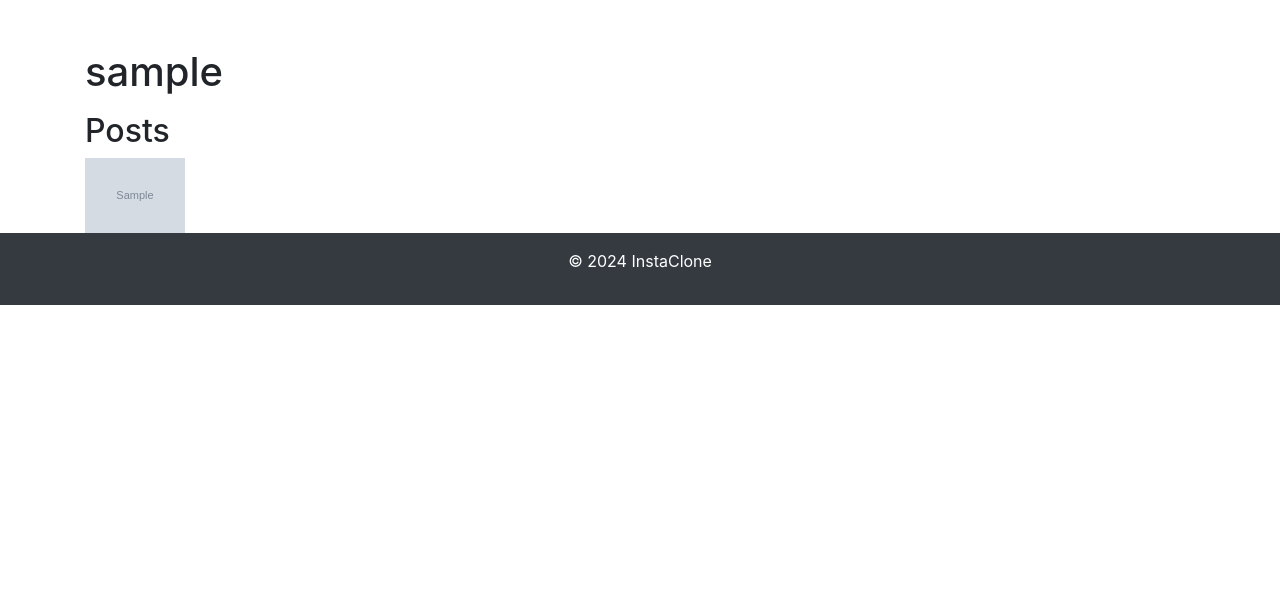
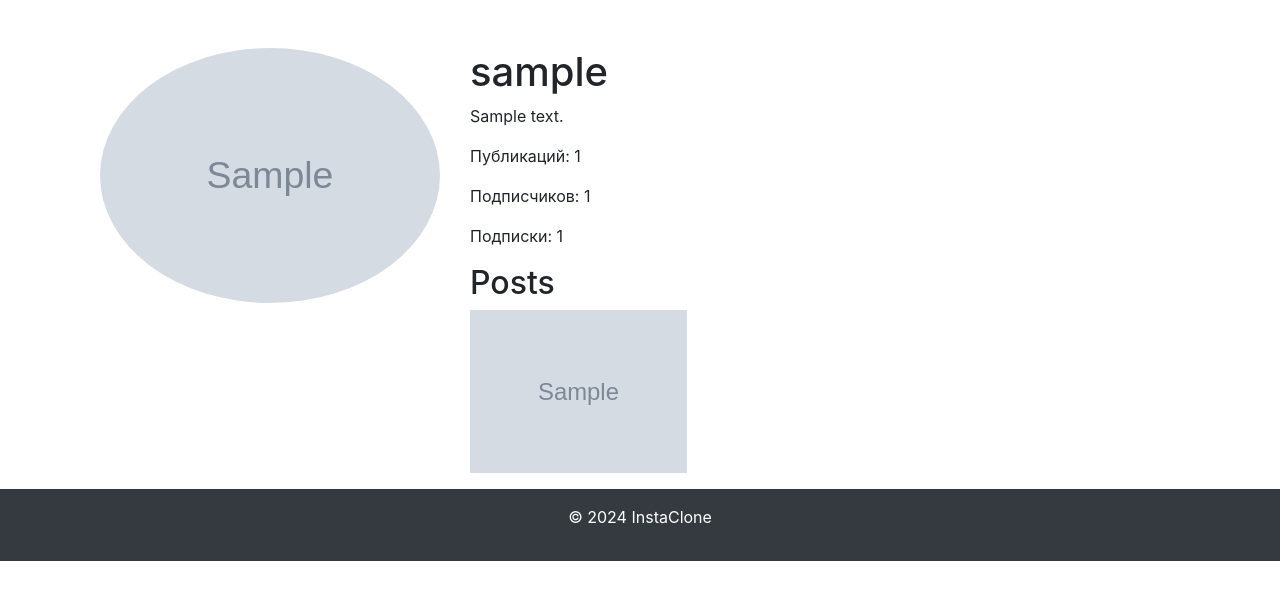
Before and after one commit to aibekov-nurik/instagram, a Django app: a page that uses instagram/accounts/templates/profile.html in a window 1280 px wide. Shown: the part 56-656 px from the top of the page. Run offline with Django 5.2, Linux system fonts and the light colour scheme; tables that the repository leaves empty hold one stand-in row (values such as "Sample post"); grey boxes marked "Sample" are stand-in pictures; some libraries are stand-ins or nearby versions.

Commit message:
Обновил код чтобы отображались информации пользователя

```diff
--- a/instagram/accounts/forms.py
+++ b/instagram/accounts/forms.py
@@ -1,5 +1,3 @@
-# accounts/forms.py
-
 from django import forms
 from django.contrib.auth import get_user_model
 from django.contrib.auth.forms import UserCreationForm, AuthenticationForm
--- a/instagram/accounts/models.py
+++ b/instagram/accounts/models.py
@@ -1,4 +1,3 @@
-# accounts/models.py
 from django.contrib.auth.decorators import login_required
 from django.contrib.auth.models import AbstractUser, User
 from django.db import models
--- a/instagram/accounts/templates/base_generic.html
+++ b/instagram/accounts/templates/base_generic.html
@@ -1,4 +1,5 @@
 {% load static %}
+
 <!DOCTYPE html>
 <html lang="en">
 <head>
--- a/instagram/accounts/templates/create_post.html
+++ b/instagram/accounts/templates/create_post.html
@@ -1,4 +1,3 @@
-<!-- inst_web/templates/create_post.html -->
 
 {% extends "base_generic.html" %}
 
--- a/instagram/accounts/templates/post_detail.html
+++ b/instagram/accounts/templates/post_detail.html
@@ -1,4 +1,3 @@
-<!-- post_detail.html -->
 <!DOCTYPE html>
 <html lang="en">
 <head>
--- a/instagram/accounts/templates/profile.html
+++ b/instagram/accounts/templates/profile.html
@@ -1,17 +1,49 @@
-<!-- accounts/templates/accounts/profile.html -->
-
 {% extends 'base_generic.html' %}
 
+{% load static %}
+
 {% block content %}
-<h1>{{ user.username }}</h1>
-<p>{{ user.profile.bio }}</p>
-
-<h2>Posts</h2>
-<div>
-    {% for post in user.posts.all %}
-    <a href="{% url 'post_detail' post.id %}">
-        <img src="{{ post.image.url }}" alt="{{ post.caption }}" width="100">
-    </a>
-    {% endfor %}
+<div class="container mt-5">
+    <div class="row">
+        <div class="col-md-4">
+            {% if user.avatar %}
+                <img src="{{ user.avatar.url }}" alt="{{ user.username }}" class="img-fluid rounded-circle">
+            {% else %}
+                <img src="{% static 'images/default_avatar.png' %}" alt="{{ user.username }}" class="img-fluid rounded-circle">
+            {% endif %}
+        </div>
+        <div class="col-md-8">
+            <h1>{{ user.username }}</h1>
+            <p>{{ user.bio }}</p>
+            <p>Публикаций: {{ posts_count }}</p>
+            <p>Подписчиков: {{ followers_count }}</p>
+            <p>Подписки: {{ following_count }}</p>
+            {% if request.user.is_authenticated %}
+                {% if is_following %}
+                    <form method="post" action="{% url 'unfollow' username=user.username %}">
+                        {% csrf_token %}
+                        <button class="btn btn-secondary">Отписаться</button>
+                    </form>
+                {% else %}
+                    <form method="post" action="{% url 'follow' username=user.username %}">
+                        {% csrf_token %}
+                        <button class="btn btn-primary">Подписаться</button>
+                    </form>
+                {% endif %}
+            {% endif %}
+            <h2>Posts</h2>
+            <div class="row">
+                {% for post in posts %}
+                <div class="col-md-4 mb-3">
+                    <a href="{% url 'post_detail' post.id %}">
+                        <img src="{{ post.image.url }}" alt="{{ post.caption }}" class="img-fluid">
+                    </a>
+                </div>
+                {% empty %}
+                <p>Нет публикаций.</p>
+                {% endfor %}
+            </div>
+        </div>
+    </div>
 </div>
 {% endblock %}
--- a/instagram/accounts/templates/search_results.html
+++ b/instagram/accounts/templates/search_results.html
@@ -1,5 +1,3 @@
-<!-- accounts/templates/accounts/search_results.html -->
-
 {% extends "base_generic.html" %}
 
 {% block title %}Результаты поиска{% endblock %}
--- a/instagram/accounts/urls.py
+++ b/instagram/accounts/urls.py
@@ -1,17 +1,13 @@
-# accounts/urls.py
 from django.urls import path
 from . import views
-from .models import follow_view, unfollow_view
-from .views import search_view, profile_view
 
 urlpatterns = [
+    path('', views.home_view, name='home'),
     path('login/', views.login_view, name='login'),
     path('register/', views.register_view, name='register'),
-    path('search/', search_view, name='search'),
-    path('profile/<str:username>/', profile_view, name='profile'),
-    path('follow/<str:username>/', follow_view, name='follow'),
-    path('unfollow/<str:username>/', unfollow_view, name='unfollow'),
+    path('search/', views.search_view, name='search'),
+    path('profile/<str:username>/', views.profile_view, name='profile'),
+    path('follow/<str:username>/', views.follow_view, name='follow'),
+    path('unfollow/<str:username>/', views.unfollow_view, name='unfollow'),
     path('logout/', views.logout_view, name='logout'),
-
-
 ]
--- a/instagram/accounts/views.py
+++ b/instagram/accounts/views.py
@@ -1,8 +1,46 @@
 # accounts/views.py
-from django.db.models import Q
+from django.contrib.auth.decorators import login_required
+from django.db.models import Count, Q
 from django.shortcuts import render, redirect, get_object_or_404
 from django.contrib.auth import authenticate, login, get_user_model, logout
+from .models import Subscription
 from .forms import RegisterForm, LoginForm, UserSearchForm
+from inst_web.models import Post
+
+User = get_user_model()
+
+def profile_view(request, username):
+    user = get_object_or_404(User, username=username)
+    posts = Post.objects.filter(author=user)
+    posts_count = posts.count()
+    followers_count = Subscription.objects.filter(following=user).count()
+    following_count = Subscription.objects.filter(follower=user).count()
+
+    is_following = request.user.is_authenticated and Subscription.objects.filter(follower=request.user, following=user).exists()
+
+    context = {
+        'user': user,
+        'posts': posts,
+        'posts_count': posts_count,
+        'followers_count': followers_count,
+        'following_count': following_count,
+        'is_following': is_following,
+    }
+
+    return render(request, 'profile.html', context)
+
+@login_required
+def follow_view(request, username):
+    user_to_follow = get_object_or_404(User, username=username)
+    if request.user != user_to_follow:
+        Subscription.objects.get_or_create(follower=request.user, following=user_to_follow)
+    return redirect('profile', username=username)
+
+@login_required
+def unfollow_view(request, username):
+    user_to_unfollow = get_object_or_404(User, username=username)
+    Subscription.objects.filter(follower=request.user, following=user_to_unfollow).delete()
+    return redirect('profile', username=username)
 
 def register_view(request):
     if request.method == 'POST':
@@ -28,9 +66,6 @@ def login_view(request):
         form = LoginForm()
     return render(request, 'login.html', {'form': form})
 
-
-User = get_user_model()
-
 def search_view(request):
     query = request.GET.get('query')
     users = User.objects.none()
@@ -49,19 +84,13 @@ def search_view(request):
 
     return render(request, 'search_results.html', context)
 
-User = get_user_model()
-
-def profile_view(request, username):
-    user = get_object_or_404(User, username=username)
-    posts = user.posts.all()  # Используем related_name 'posts'
-
-    context = {
-        'user': user,
-        'posts': posts,
-    }
-
-    return render(request, 'profile.html', context)
-
 def logout_view(request):
     logout(request)
     return redirect('home')
+
+@login_required
+def home_view(request):
+    context = {
+        'user': request.user
+    }
+    return render(request, 'home.html', context)
--- a/instagram/inst_web/forms.py
+++ b/instagram/inst_web/forms.py
@@ -1,4 +1,3 @@
-# inst_web/forms.py
 
 from django import forms
 from .models import Post
--- a/instagram/inst_web/models.py
+++ b/instagram/inst_web/models.py
@@ -1,4 +1,3 @@
-# models.py
 from django.conf import settings
 from django.db import models
 
--- a/instagram/inst_web/urls.py
+++ b/instagram/inst_web/urls.py
@@ -1,4 +1,3 @@
-# inst_web/urls.py
 
 from django.urls import path
 from . import views
--- a/instagram/inst_web/views.py
+++ b/instagram/inst_web/views.py
@@ -1,5 +1,4 @@
-# inst_web/views.py
-from django.conf import settings
+
 from django.shortcuts import render, redirect, get_object_or_404
 from django.contrib.auth.decorators import login_required
 from django.views.decorators.http import require_POST
--- a/instagram/instagram/urls.py
+++ b/instagram/instagram/urls.py
@@ -1,4 +1,3 @@
-# instaclone/urls.py
 from django.contrib import admin
 from django.urls import path, include
 from django.shortcuts import redirect
```
Also changed, not shown: instagram/accounts/templates/home.html (+5 -2 lines).
